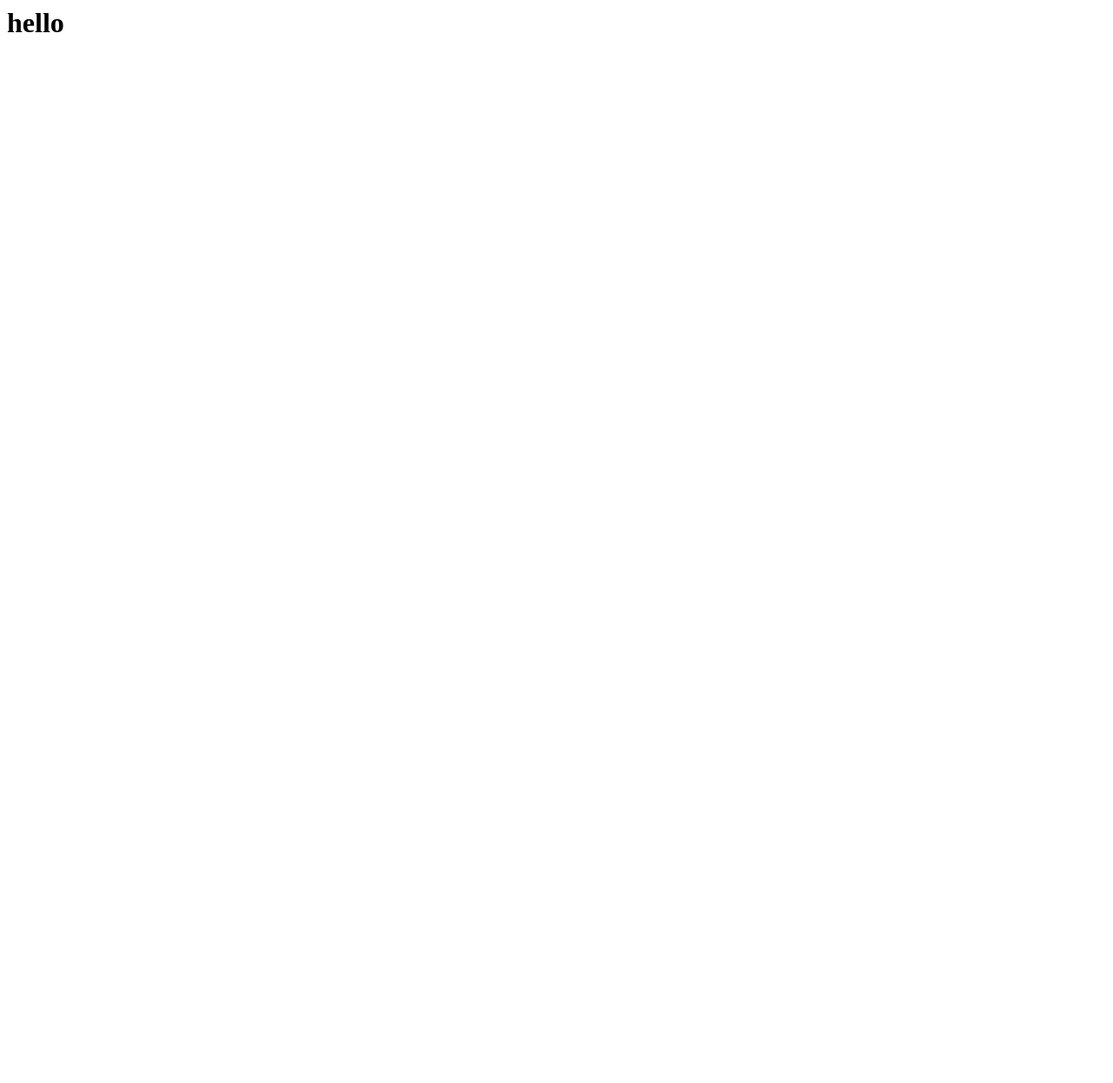
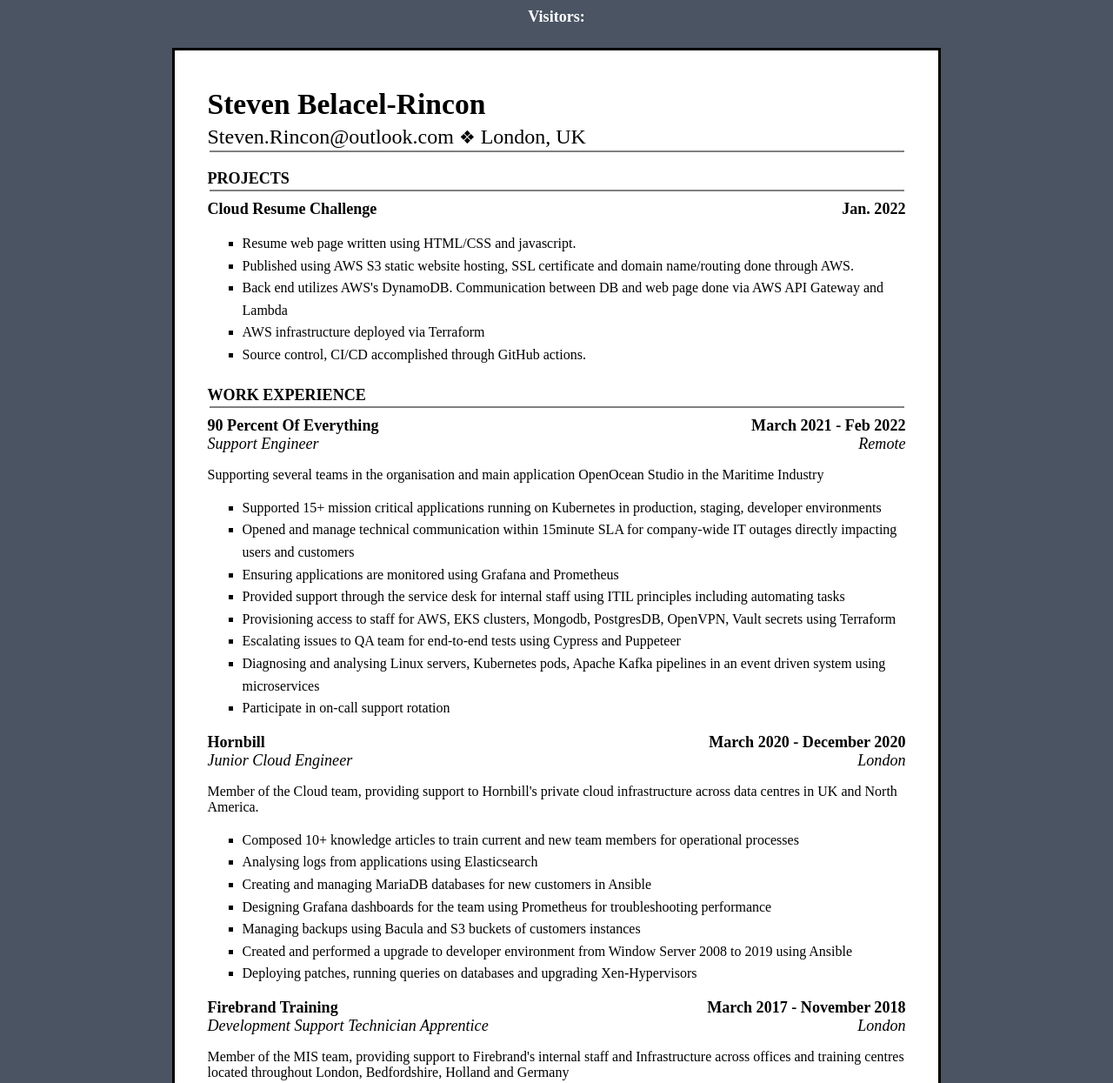
Before and after one commit to stevenrwx/cloudresume, a plain HTML site: page frontend/index.html in a window 1280 px wide. Shown: the top 1245 px of the page at 87% size. Before the commit the page ends 800 px from the top, so only its background shows below. Drawn offline with Linux system fonts and the light colour scheme.

Commit message:
added new html and css

```diff
--- a/frontend/index.html
+++ b/frontend/index.html
@@ -1 +1,123 @@
-<h1> hello </h1>
+<!DOCTYPE html>
+<html>
+<head>
+<meta name="viewport" content="width=device-width, initial-scale=1.0">
+<title>Cloud Resume</title>
+<link rel="stylesheet" href="resume.css">
+
+</head>
+<div>
+  <script>
+      fetch(' ')
+        .then(() => fetch (' '))
+        .then(response => response.json())
+        .then((data) => {
+            document.getElementById('clicks').innerText = data['N']
+        })
+  </script><h3 id="count">Visitors: <a id="clicks"></a></h3>
+<body>
+</div>
+<div id="resume">
+<h1>Steven Belacel-Rincon</h1>
+<div class="show-desktop">
+  <h2>
+    Steven.Rincon@outlook.com
+    <span class="diamondSymbol">&#10070;</span> London, UK
+  </h2>
+</div>
+<hr>
+<br>
+
+<h3>PROJECTS</h3>
+<hr>
+
+<div class="show-desktop">
+  <h3 class="headline">Cloud Resume Challenge<span class="jobDate">Jan. 2022</span></h3>
+</div>
+<ul>
+  <li>Resume web page written using HTML/CSS and javascript.</li>
+  <li>Published using AWS S3 static website hosting, SSL certificate and domain name/routing done through AWS.</li>
+  <li>Back end utilizes AWS's DynamoDB.  Communication between DB and web page done via AWS API Gateway and Lambda</li>
+  <li>AWS infrastructure deployed via Terraform </li>
+  <li>Source control, CI/CD accomplished through GitHub actions.</li>
+</ul>
+
+<h3 style="padding: 0.9% 0% 0% 0%">WORK EXPERIENCE</h3>
+<hr>
+
+<h3 class="headline"> 90 Percent Of Everything  <span class="jobDate">March 2021 - Feb 2022</span></h3>
+<h3 class="jobTitle">Support Engineer <span class="jobLocation">Remote</span></h3>
+<p>
+    Supporting several teams in the organisation and main application OpenOcean Studio in the Maritime Industry
+</p>
+<ul>
+  <li>Supported 15+ mission critical applications running on Kubernetes in production, staging, developer
+environments</li>
+  <li>Opened and manage technical communication within 15minute SLA for company-wide IT outages
+directly impacting users and customers</li>
+  <li>Ensuring applications are monitored using Grafana and Prometheus</li>
+  <li>Provided support through the service desk for internal staff using ITIL principles including automating
+tasks</li>
+  <li>Provisioning access to staff for AWS, EKS clusters, Mongodb, PostgresDB, OpenVPN, Vault secrets using
+Terraform</li>
+  <li>Escalating issues to QA team for end-to-end tests using Cypress and Puppeteer</li>
+  <li>Diagnosing and analysing Linux servers, Kubernetes pods, Apache Kafka pipelines in an event driven
+system using microservices</li>
+   <li>Participate in on-call support rotation</li>
+</ul>
+
+<h3>Hornbill <span class="jobDate">March 2020 - December 2020</span></h3>
+<h3 class="jobTitle">Junior Cloud Engineer <span class="jobLocation">London</span></h3>
+<p>
+    Member of the Cloud team, providing support to Hornbill's private cloud infrastructure across data centres in
+UK and North America.
+</p>
+<ul>
+  <li>Composed 10+ knowledge articles to train current and new team members for operational processes</li>
+  <li>Analysing logs from applications using Elasticsearch</li>
+  <li>Creating and managing MariaDB databases for new customers in Ansible</li>
+  <li>Designing Grafana dashboards for the team using Prometheus for troubleshooting performance</li>
+  <li>Managing backups using Bacula and S3 buckets of customers instances</li>
+  <li>Created and performed a upgrade to developer environment from Window Server 2008 to 2019 using
+Ansible</li>
+   <li>Deploying patches, running queries on databases and upgrading Xen-Hypervisors</li>
+</ul>
+
+<h3>Firebrand Training <span class="jobDate">March 2017 - November 2018</span></h3>
+<h3 class="jobTitle">Development Support Technician Apprentice <span class="jobLocation">London</span></h3>
+<p>Member of the MIS team, providing support to Firebrand's internal staff and Infrastructure across offices and
+training centres located throughout  London, Bedfordshire, Holland and Germany</p>
+<ul>
+  <li>Provided Tier 2 & 3 support onsite dealing with troubleshooting, creating  user accounts, repair hardware
+and software failures</li>
+  <li>Setup workstations with dual monitors, Desktop PC, VOIP devices, Projectors and test equipment</li>
+  <li>Upgraded Firebrand's Asset management database with a mobile handset with the ability to scan bar codes
+and update records while on site</li>
+  <li>Responsible for day-to-day deployments of Windows operating systems using PXE booting with WDS
+(Windows Deployment Server) to deploy workstations in classrooms seperated by IP subnets</li>
+  <li>Improved Windows deployement images to the standards provided from the vendors using DISM and
+autounattend.xml for automated deployments</li>
+</ul>
+
+<h3>London Borough Of Haringey Council<span class="jobDate">December 2015 - January 2017</span></h3>
+<h3 class="jobTitle">IT Support <span class="jobLocation">London</span></h3>
+<p>Providing Tier 1 & 2 technical support for the Environment and Road Work department for applications, CRM
+support, Custom reporting, SQL database management and querying and helping the field engineers with GIS
+support</p>
+<ul>
+  <li>Running SQL queries for teams</li>
+  <li>Creating User accounts for CRM application</li>
+  <li>Troubleshooting Windows 7 issues with printers and network</li>
+  <li>Helped  deploy mobile devices to locate trees and road works for Haringey's highways inspectors, tree
+officers and street lighting surveyors</li>
+  </ul>
+
+<h3>SKILLS & INTERESTS</h3>
+<hr>
+<ul>
+  <li><strong>Skills: </strong>Linux, Bash scripting, HTML/CSS/Javascript, TCP/IP, Monitoring, AWS services, Docker, Kubernetes, Databases, Virtualisation </li>
+  <li><strong>Interests: </strong>Fitness, Devops, Problem Solving, Communication, Critical Thinking </li>
+</ul>
+</div>
+</body>
+</html>
--- /dev/null
+++ b/frontend/resume.css
@@ -0,0 +1,133 @@
+html {
+  background-color: rgb(74,84,99);
+}
+
+#resume {
+  margin: 2% 15% 0% 15%;
+  font-family: 'EB Garamond', serif;
+  padding: 3% 3%;
+  border-style: solid;
+  background-color: white;
+}
+
+#count {
+  color: white;
+  text-align: center;
+  margin: .7% 0% 2% 0%;
+}
+
+.headline {
+  padding: 1% 0% 0% 0%;
+}
+
+hr {
+  height:2px;
+  border-width:0;
+  color:gray;
+  background-color:gray;
+  margin: 2px;
+}
+
+ul {
+  list-style-type:square;
+}
+
+ul li {
+  /*padding: 5px 0px;*/
+  line-height: 1.6;
+}
+
+h1 {
+  margin: 5px 0px;
+  font-size: 2.1em;
+}
+
+h2 {
+  margin: 0px;
+  font-weight:normal;
+  font-size: 1.5em;
+}
+
+h3 {
+  margin: 0px;
+  font-size: 1.13em;
+}
+
+.diamondSymbol {
+  font-size: 0.87em;
+}
+
+.jobTitle{
+  text-align: left;
+  font-weight: normal;
+  font-style: italic;
+}
+
+.jobDate {
+  float:right;
+}
+
+.jobLocation {
+  font-weight: normal;
+  float: right;
+  font-style: italic;
+}
+
+@media only screen and (max-width: 750px) {
+  .show-mobile {
+    display: block;
+  }
+  .show-desktop {
+    display: none;
+  }
+
+  #resume {
+    margin: 2% 2% 0% 2%;
+    text-size-adjust: none;
+    -webkit-text-size-adjust: none;
+    -moz-text-size-adjust: none;
+    -ms-text-size-adjust: none;
+  }
+
+  ul {
+    padding: 0px 0px 0px 20px;*/
+  }
+
+  ul li {
+    /*padding: 5px 0px;*/
+    line-height: 1.4;
+  }
+
+  h1 {
+    margin: 5px 0px;
+    font-size: 1.85em;
+  }
+
+  h2 {
+    margin: 0px;
+    font-weight:normal;
+    font-size: 1.27em;
+  }
+
+  h3 {
+    margin: 0px;
+    font-size: 1.07em;
+  }
+
+  #awsCert {
+    font-size: 1.07em;
+    font-weight: bold;
+  }
+
+  .diamondSymbol {
+    font-size: 0.85em;
+  }
+}
+
+@media only screen and (min-width: 751px) {
+  .show-mobile {
+    display: none;
+  }
+  .show-desktop {
+    display: block;
+  }
```
